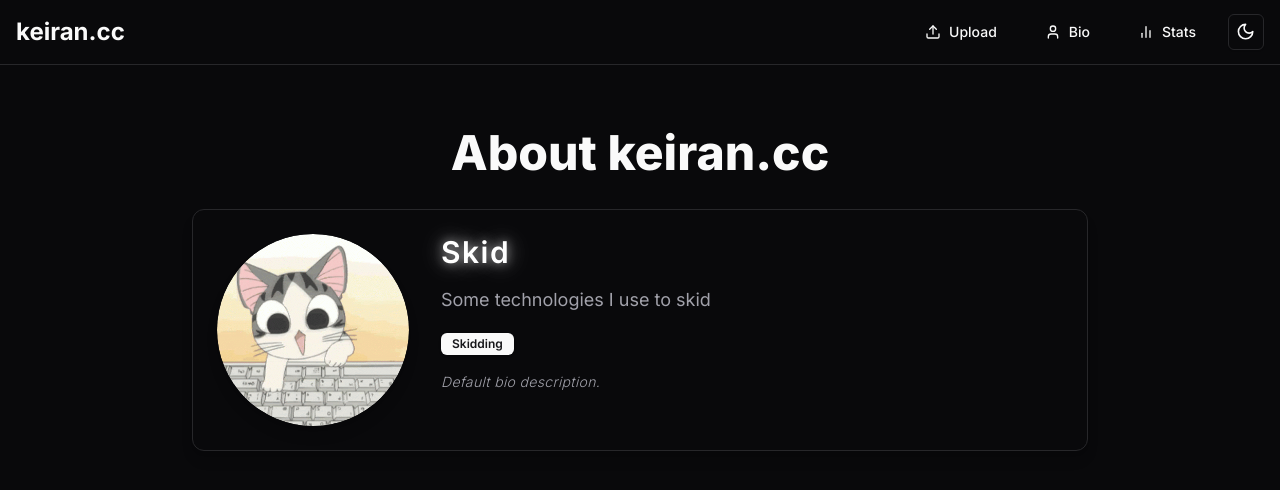
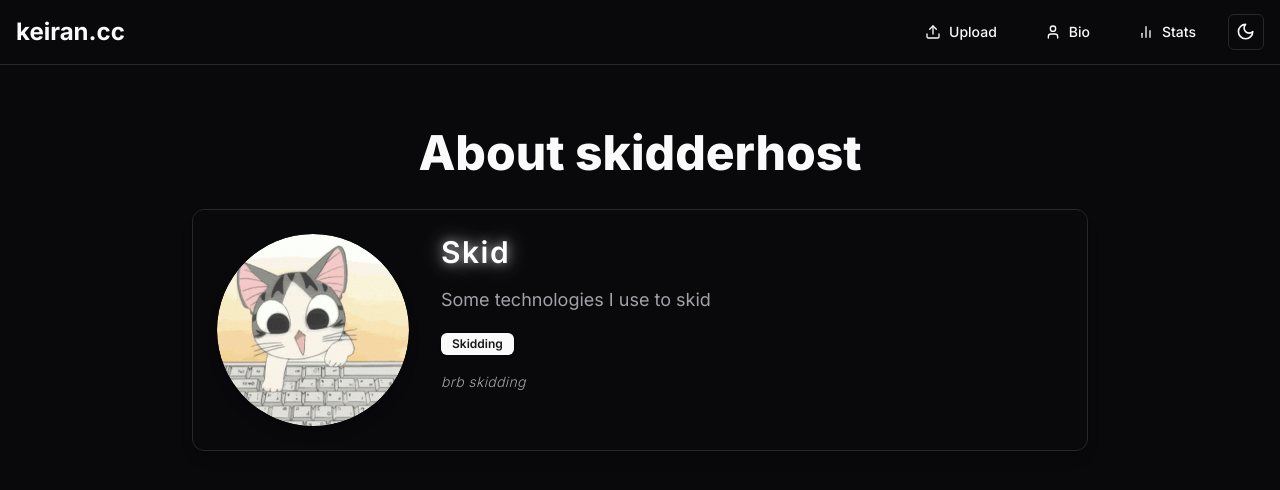
Before and after one commit to KeiranScript/keiran.cc, a Next.js app: page /bio in a window 1280 px wide. Shown: the top 490 px of the page. Built offline with nearby package versions, Linux system fonts and the light colour scheme; no server answers.

Commit message:
WHOOPS TYPO IN THE ENV EXAMPLE MB

```diff
--- a/src/app/bio/page.tsx
+++ b/src/app/bio/page.tsx
@@ -13,13 +13,13 @@ const BioContent = () => {
   const isGuraProfilePic = searchParams.get('linqfy-stop-asking-for-the-gura-pfp') !== null;
   const profilePic = isGuraProfilePic ? '/gura.gif' : '/profile.gif';
 
-  const brandName = process.env.NEXT_PUBLIC_BRAND_NAME || "keiran.cc";
+  const brandName = process.env.NEXT_PUBLIC_BRAND_NAME || "skidderhost";
   const bioName = process.env.NEXT_PUBLIC_BIO_NAME || "Skid";
   const bioTechsDesc = process.env.NEXT_PUBLIC_BIO_TECHS_DESCRIPTION || "Some technologies I use to skid";
   const bioTechs = process.env.NEXT_PUBLIC_BIO_TECHS
     ? process.env.NEXT_PUBLIC_BIO_TECHS.split(',')
     : ["Skidding"];
-  const bioDescription = process.env.NEXT_PUBLIC_BIO_DESCRIPTION || "Default bio description.";
+  const bioDescription = process.env.NEXT_PUBLIC_BIO_DESCRIPTION || "brb skidding";
 
   const techs = isGuraProfilePic
     ? [...bioTechs, "Linqfy's mom"]
--- a/src/components/lastfm.tsx
+++ b/src/components/lastfm.tsx
@@ -48,7 +48,7 @@ export function LastFmNowPlaying() {
           name: latestTrack.name,
           artist: latestTrack.artist['#text'],
           album: latestTrack.album['#text'],
-          image: latestTrack.image[2]['#text'] // Medium size image
+          image: latestTrack.image[2]['#text']
         })
 
         setUserInfo({
@@ -65,7 +65,7 @@ export function LastFmNowPlaying() {
     }
 
     fetchData()
-    const interval = setInterval(fetchData, 30000) // Refresh every 30 seconds
+    const interval = setInterval(fetchData, 30000)
 
     return () => clearInterval(interval)
   }, [])
```
Also changed, not shown: 1 other file (tests, documents, lock files or other folders).
